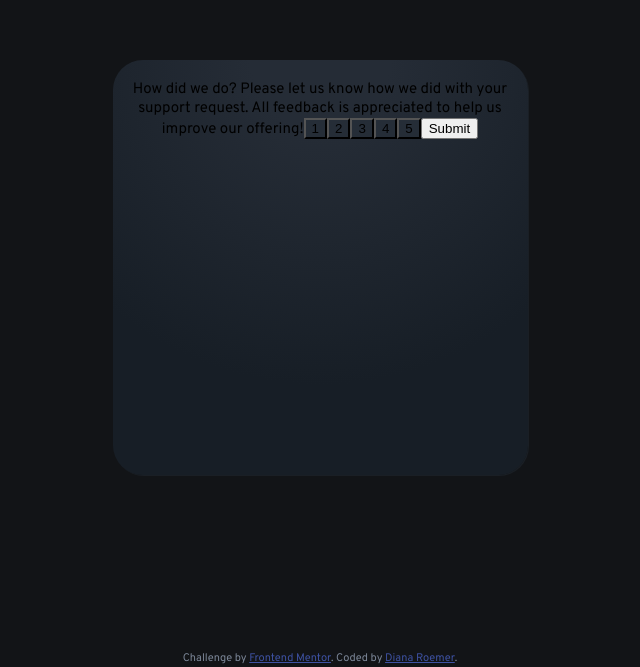
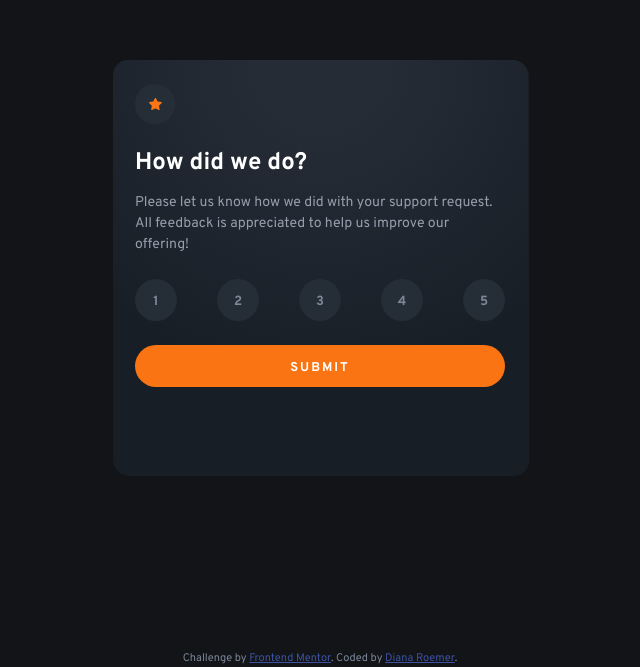
Before and after one commit to dianaroemer/Interactive-Rating-Component, a React (Create React App) app: page / in a window 1280 px wide. Shown: the part 133-800 px from the top of the page, without its empty margins (320-960 px from the left). Built offline with nearby package versions, Linux system fonts and the light colour scheme.

Commit message:
Initial styling for first page of modal

```diff
--- a/src/Components/Rating.js
+++ b/src/Components/Rating.js
@@ -1,5 +1,6 @@
 import React from 'react';
 import '../Styles/Rating.scss';
+import {ReactComponent as StarLogo} from '../images/icon-star.svg'
 
 function Rating(props) {
 
@@ -19,21 +20,33 @@ function Rating(props) {
     return(
         <div className='ratingModal'>
             <div className='ratingContent'>
-                How did we do?
 
-                Please let us know how we did with your support request. All feedback is appreciated
-                to help us improve our offering!
+                <div className='starLogoContainer'>
+                    <StarLogo className='starLogo'/>
+                </div>
 
-                {valueButtons}
+
+                <p className='modalHeader'>
+                    How did we do?
+                </p>
+
+                <p className='modalParagraph'>
+                    Please let us know how we did with your support request. All feedback is appreciated to help us improve our offering!
+                </p>
+
+                <div className='ratingButtonsContainer'>
+                    {valueButtons}
+                </div>
 
                 <button
+                    className='submitButton'
                     onClick={(e) => {
                         // e.preventDefault();
                         // console.log("you clicked button");
                         console.log('you clicked button');
                         props.toggleSetThanked(e);
                     }}>
-                    Submit
+                    SUBMIT
                 </button>
             </div>
         </div>
--- a/src/Styles/Rating.scss
+++ b/src/Styles/Rating.scss
@@ -2,30 +2,117 @@
 
 
 .ratingModal {
-    width: 415px;
-    height: 415px;
+    margin-left: 7%;
+    width: 86%;
+    height: 362px;
     display: flex;
     justify-content: center;
     // background-color: _colors.$ModeratelyBlue;
     background: radial-gradient(circle at top, #252C36 15%, #171E26 70%);
-    border-radius: 30px;
+    border-radius: 15px;
     box-shadow: 1px 1px #1A1F25;
 }
 
 .ratingContent {
-    padding: 20px;
+    padding: 22.5px;
+    display: flex;
+    flex-direction: column;
+    justify-content: flex-start;
+    text-align: start;
+}
+
+.starLogoContainer {
+    background-color: _colors.$DarkBlue;
+    height: 40px;
+    width: 40px;
+    border-radius: 40px;
+    display: grid;
+    place-content: center;
+    margin-top: 2px;
+}
+
+.starLogo {
+    // height: 12px;
+    transform: scale(.77);
+}
+
+.modalHeader {
+    color: _colors.$White;
+    font-weight: 700;
+    font-size: 1.5rem;
+    margin-bottom: 0px;
+}
+
+.modalParagraph {
+    color: _colors.$LightGrey;
+    font-size: .88rem;
+    // margin-right: 0;
+    line-height: 1.5;
+}
+
+.ratingButtonsContainer {
+    margin-top: 10px;
+    display: flex;
+    justify-content: space-between;
+
 }
 
 .valueButton {
     background-color: _colors.$DarkBlue;
     transition: .15s;
+    height: 42px;
+    width: 42px;
+    border-radius: 21px;
+    border: none;
+
+    font-family: 'Overpass', sans-serif;
+    font-weight: 700;
+    color: _colors.$MediumGrey;
+
+    padding-top: 3px;
+
+
 }
 
 .valueButtonSelected {
+    height: 42px;
+    width: 42px;
+    border-radius: 21px;
+    border: none;
+
+    font-family: 'Overpass', sans-serif;
+    font-weight: 700;
     background-color: _colors.$MediumGrey;
+    color: _colors.$White;
     transition: .15s;
+
 }
 
 .valueButton:hover{
     background-color: _colors.$Orange;
 }
+
+.submitButton {
+    margin-top: 1.5rem;
+    height: 42px;
+    border: none;
+    border-radius: 21px;
+    font-family: 'Overpass', sans-serif;
+    font-weight: 700;
+    background-color: _colors.$Orange;
+    color: _colors.$White;
+    transition: .15s;
+    font-size: .8rem;
+    letter-spacing: 2px;
+
+    padding-top: 5px;
+}
+
+
+@media screen and (min-width: 427px ) {
+    .ratingModal{
+        width: 415px;
+        height: 415px;
+        margin-left: 0;
+    }
+}
```
Also changed, not shown: 1 other file (tests, documents, lock files or other folders).
